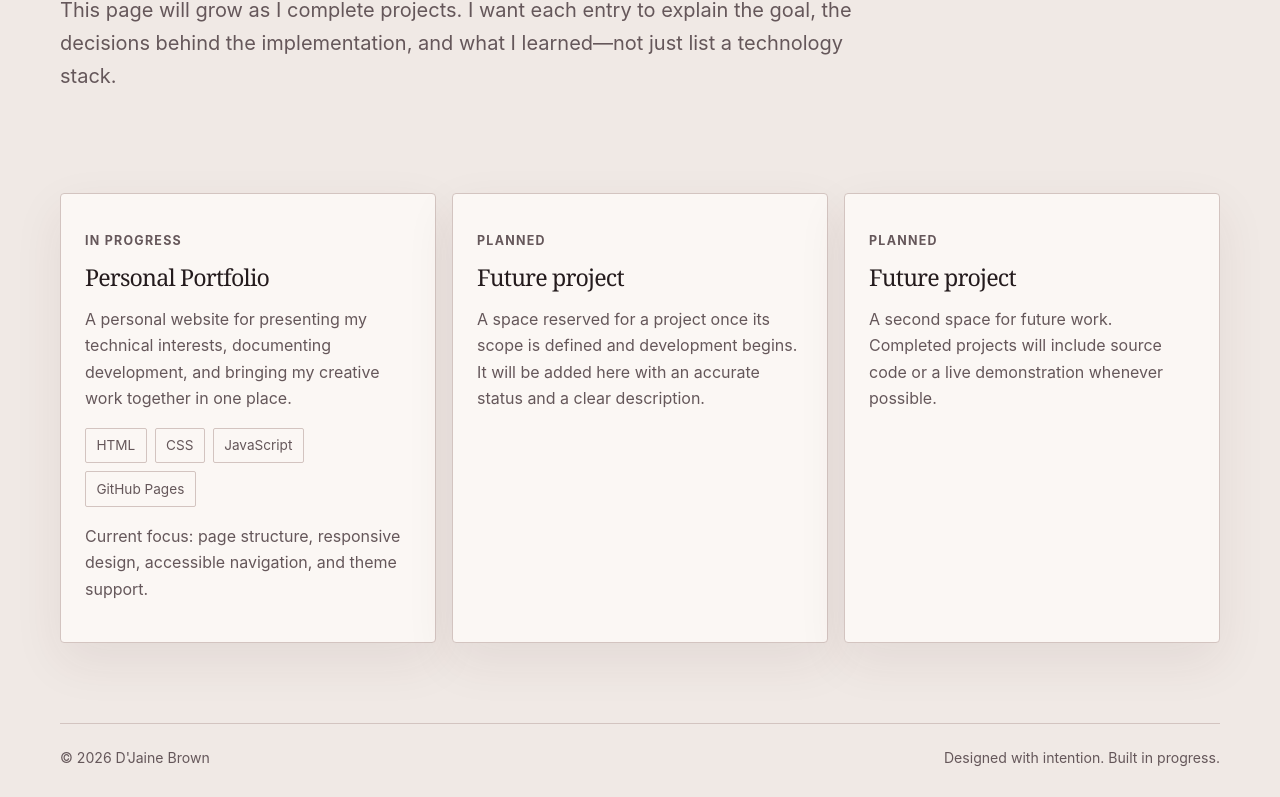
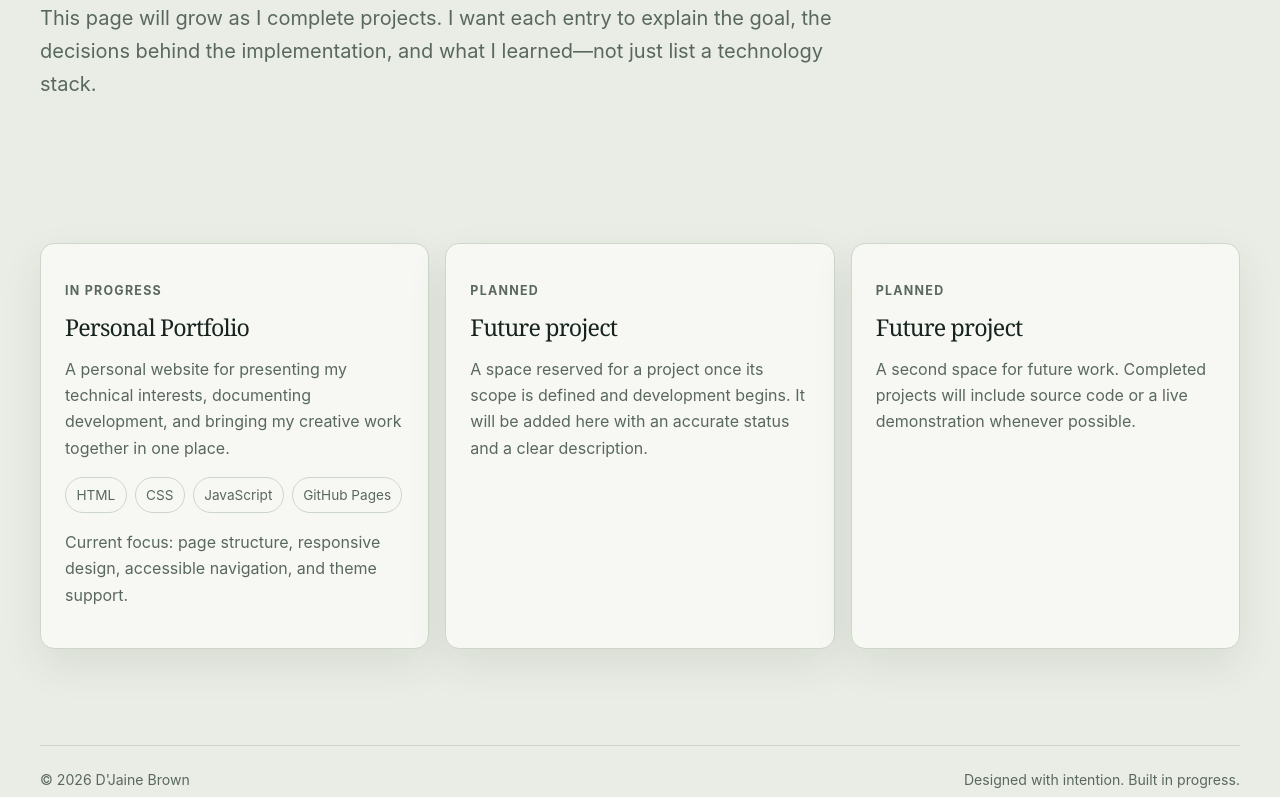
Before and after one commit to Sir-Brown/Sir-Brown.github.io, a plain HTML site: page projects.html in a window 1280 px wide. Shown: the part 533-1330 px from the top of the page. Drawn offline with Linux system fonts and the light colour scheme.

Commit message:
Adopt Forest and Sage palette with more spacious layouts and card depth

```diff
--- a/CSS/style.css
+++ b/CSS/style.css
@@ -1,31 +1,33 @@
-/* Oxblood & Charcoal — portfolio foundation */
+/* Forest & Sage — portfolio foundation */
 :root {
   color-scheme: dark;
-  --bg: #171516;
-  --surface: #211d1e;
-  --surface-raised: #292324;
-  --ink: #F0E9E5;
-  --muted: #B9AAA7;
-  --accent: #C17B78;
-  --accent-strong: #A95059;
-  --oxblood: #492329;
-  --line: #49383A;
-  --shadow: 0 18px 50px rgba(0, 0, 0, .18);
-  --max-width: 1160px;
-  --radius: 4px;
+  --bg: #101A16;
+  --surface: #182720;
+  --surface-raised: #203C30;
+  --ink: #EAEDE5;
+  --muted: #B8C5B5;
+  --accent: #8DA995;
+  --accent-strong: #B8C5B5;
+  --forest: #203C30;
+  --line: #34483D;
+  --shadow: 0 16px 42px rgba(0, 0, 0, .24);
+  --shadow-hover: 0 24px 54px rgba(0, 0, 0, .34);
+  --max-width: 1360px;
+  --radius: 14px;
 }
 :root[data-theme="light"] {
   color-scheme: light;
-  --bg: #F0E9E5;
-  --surface: #FBF7F4;
-  --surface-raised: #E8DDDA;
-  --ink: #241B1D;
-  --muted: #65575A;
-  --accent: #873C45;
-  --accent-strong: #6D2934;
-  --oxblood: #492329;
-  --line: #D3C4C0;
-  --shadow: 0 18px 50px rgba(73, 35, 41, .08);
+  --bg: #EAEDE5;
+  --surface: #F7F8F3;
+  --surface-raised: #DCE4D9;
+  --ink: #17231F;
+  --muted: #59685E;
+  --accent: #52735C;
+  --accent-strong: #294337;
+  --forest: #203C30;
+  --line: #CCD6CA;
+  --shadow: 0 16px 42px rgba(32, 60, 48, .09);
+  --shadow-hover: 0 24px 54px rgba(32, 60, 48, .16);
 }
 * { box-sizing: border-box; }
 html { scroll-behavior: smooth; }
@@ -40,22 +42,22 @@ body {
 a { color: var(--accent); text-underline-offset: .22em; text-decoration-thickness: 1px; }
 a:hover { color: var(--accent-strong); }
 a:focus-visible, button:focus-visible { outline: 2px solid var(--accent); outline-offset: 4px; }
-.site-header, main, .site-footer { width: min(100% - 3rem, var(--max-width)); margin-inline: auto; }
+.site-header, main, .site-footer { width: min(100% - 5rem, var(--max-width)); margin-inline: auto; }
 .site-header { padding: 2rem 0 1.2rem; border-bottom: 1px solid var(--line); }
-.header-top { display: flex; align-items: center; justify-content: space-between; gap: 1rem; }
+.header-top { display: flex; align-items: center; justify-content: space-between; gap: clamp(1.1rem, 2vw, 1.8rem); }
 .brand { color: var(--ink); text-decoration: none; font-family: Georgia, "Times New Roman", serif; font-size: 1.5rem; font-weight: 700; letter-spacing: -.035em; }
 .header-tagline { color: var(--muted); margin: .35rem 0 1.4rem; font-size: .92rem; }
 .header-actions { display: flex; align-items: center; gap: .65rem; }
 .theme-toggle, .menu-toggle {
   border: 1px solid var(--line); background: var(--surface); color: var(--ink);
-  padding: .55rem .8rem; border-radius: var(--radius); font: inherit; cursor: pointer;
+  padding: .55rem .8rem; border-radius: 999px; font: inherit; cursor: pointer;
 }
 .menu-toggle { display: none; }
 .primary-nav { display: flex; flex-wrap: wrap; gap: .35rem .5rem; align-items: center; }
-.primary-nav a { color: var(--muted); text-decoration: none; padding: .45rem .7rem; border-radius: var(--radius); font-size: .9rem; }
+.primary-nav a { color: var(--muted); text-decoration: none; padding: .45rem .7rem; border-radius: 999px; font-size: .9rem; }
 .primary-nav a:hover, .primary-nav a[aria-current="page"] { color: var(--ink); background: var(--surface-raised); }
 .primary-nav a[aria-current="page"] { box-shadow: inset 0 -2px var(--accent); }
-main { min-height: 65vh; padding: 2rem 0 5rem; }
+main { min-height: 65vh; padding: 2.5rem 0 6rem; }
 .hero { padding: clamp(4rem, 10vw, 8rem) 0 5rem; max-width: 900px; }
 .eyebrow { color: var(--accent); text-transform: uppercase; letter-spacing: .16em; font-size: .75rem; font-weight: 750; margin: 0 0 1rem; }
 h1, h2, h3 { font-family: Georgia, "Times New Roman", serif; font-weight: 500; letter-spacing: -.035em; line-height: 1.12; }
@@ -64,22 +66,22 @@ h2 { font-size: clamp(2.2rem, 5vw, 4rem); margin: 0 0 1rem; }
 h3 { font-size: 1.45rem; margin: 0 0 .75rem; }
 .lead { color: var(--muted); font-size: clamp(1.05rem, 2vw, 1.25rem); max-width: 68ch; }
 .hero-actions { display: flex; flex-wrap: wrap; align-items: center; gap: 1.2rem; margin-top: 2rem; }
-.button { display: inline-block; padding: .78rem 1.1rem; background: var(--accent-strong); color: #fff; text-decoration: none; border: 1px solid var(--accent-strong); border-radius: var(--radius); font-weight: 650; }
+.button { display: inline-block; padding: .78rem 1.1rem; background: var(--accent-strong); color: #fff; text-decoration: none; border: 1px solid var(--accent-strong); border-radius: 999px; font-weight: 650; }
 .button:hover { color: #fff; background: var(--oxblood); border-color: var(--oxblood); }
 .text-link { font-weight: 650; }
 .section-heading { margin: 1rem 0 1.5rem; }
 .section-heading p { color: var(--muted); max-width: 65ch; }
 .card-grid { display: grid; grid-template-columns: repeat(3, minmax(0, 1fr)); gap: 1rem; }
-.card, .panel { background: var(--surface); border: 1px solid var(--line); padding: 1.5rem; border-radius: var(--radius); box-shadow: var(--shadow); }
-.card p, .panel p, .muted { color: var(--muted); }
+.card, .panel { background: var(--surface); border: 1px solid var(--line); padding: 1.5rem; border-radius: var(--radius); box-shadow: var(--shadow); transition: transform .22s ease, box-shadow .22s ease, border-color .22s ease; }
+.card p, .panel p, .muted { color: var(--muted); }\n.card:hover, .panel:hover { transform: translateY(-6px); box-shadow: var(--shadow-hover); border-color: var(--accent); }
 .card-kicker { color: var(--accent); font-size: .75rem; font-weight: 750; letter-spacing: .12em; text-transform: uppercase; }
 .page-intro { padding: 3rem 0 2rem; max-width: 820px; }
 .page-intro .lead { margin-top: 1rem; }
-.content-section { margin-top: 3rem; }
+.content-section { margin-top: clamp(4rem, 7vw, 7rem); }
 .prose { max-width: 76ch; }
 .prose p { color: var(--muted); }
 .tag-list { display: flex; flex-wrap: wrap; gap: .5rem; padding: 0; list-style: none; }
-.tag-list li { border: 1px solid var(--line); color: var(--muted); padding: .35rem .65rem; font-size: .85rem; border-radius: 2px; }
+.tag-list li { border: 1px solid var(--line); color: var(--muted); padding: .35rem .65rem; font-size: .85rem; border-radius: 999px; }
 .project-status { color: var(--accent); font-size: .78rem; font-weight: 750; text-transform: uppercase; letter-spacing: .1em; }
 .timeline { border-top: 1px solid var(--line); }
 .timeline-item { display: grid; grid-template-columns: 4rem 1fr; gap: 1.25rem; padding: 1.5rem 0; border-bottom: 1px solid var(--line); }
@@ -92,7 +94,7 @@ h3 { font-size: 1.45rem; margin: 0 0 .75rem; }
 .contact-list a { width: fit-content; }
 .site-footer { border-top: 1px solid var(--line); padding: 1.4rem 0 2rem; color: var(--muted); font-size: .88rem; display: flex; justify-content: space-between; flex-wrap: wrap; gap: .5rem 1rem; }
 @media (max-width: 760px) {
-  .site-header, main, .site-footer { width: min(100% - 2rem, var(--max-width)); }
+  .site-header, main, .site-footer { width: min(100% - 2.5rem, var(--max-width)); }
   .header-top { align-items: flex-start; }
   .menu-toggle { display: inline-block; }
   .primary-nav { display: none; flex-direction: column; align-items: stretch; padding-top: 1rem; }
```
